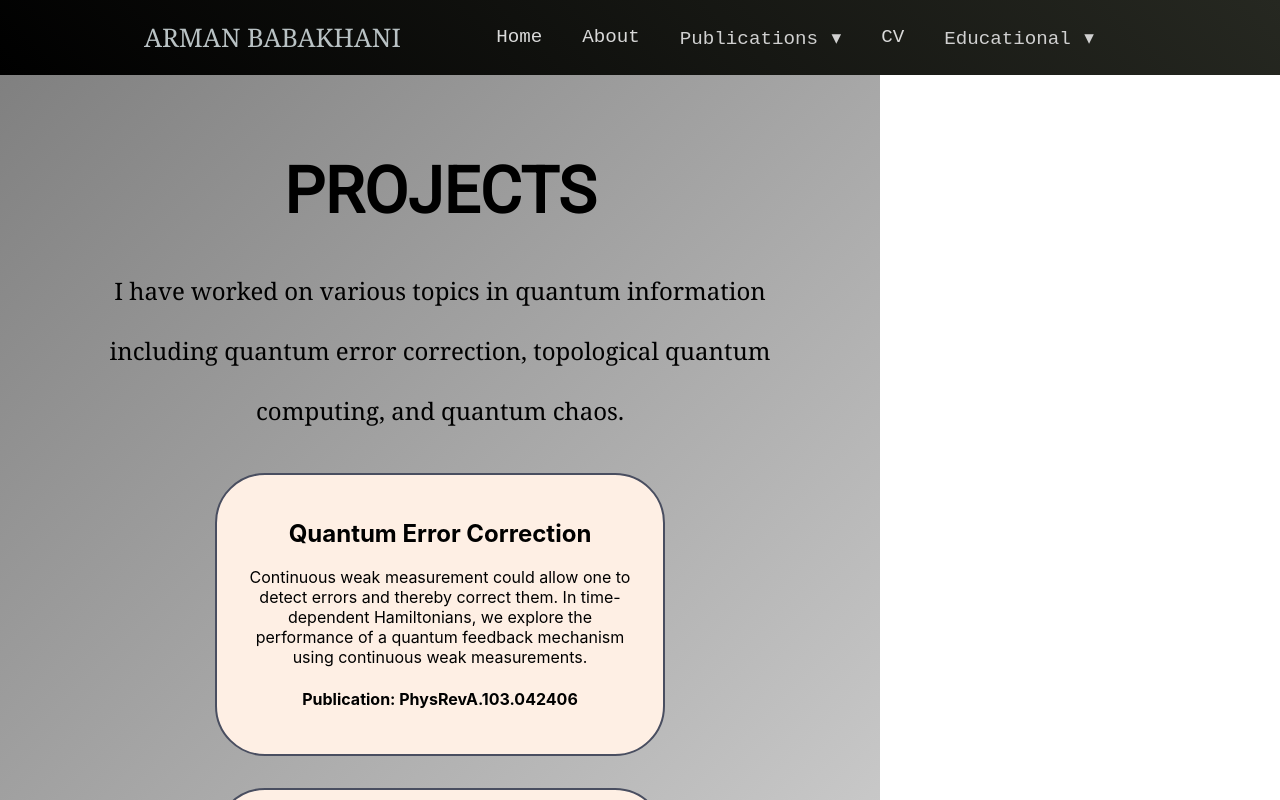
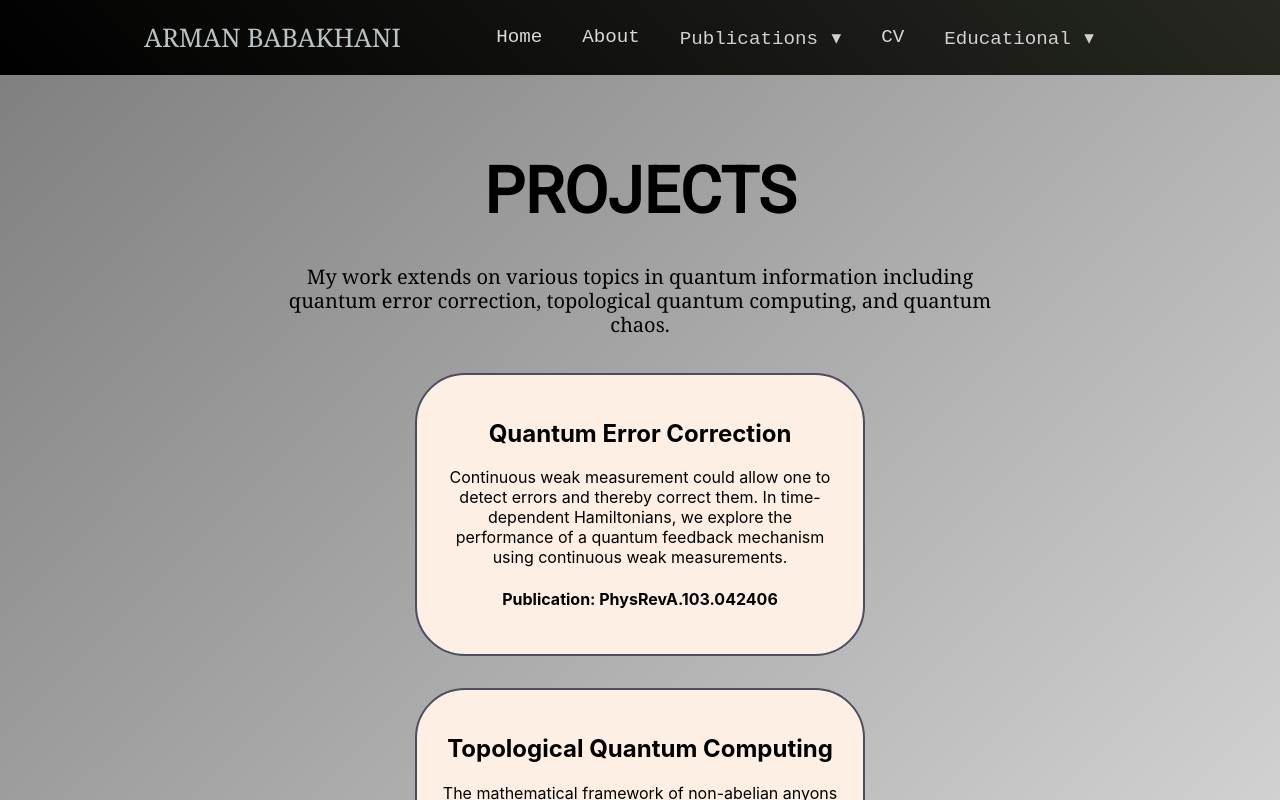
Before and after one commit to armanxbabakhani/ArmanWeb, a Next.js app: page /projects in a window 1280 px wide. Shown: the top 800 px of the page. Built offline with nearby package versions, Linux system fonts and the light colour scheme.

Commit message:
Fixed the big screen fit again and the font on the projects page!

```diff
--- a/component/layout.js
+++ b/component/layout.js
@@ -20,7 +20,7 @@ overflow: auto;
 `
 
 const Background = styled.div`
-position: absolute;
+position: relative;
 top:75px;
 background: linear-gradient(135deg , gray, white);
 display: flex;
--- a/pages/projects.js
+++ b/pages/projects.js
@@ -10,8 +10,8 @@ export default function Me() {
                     PROJECTS
                 </h1>
                 <div className={styles.introbox}>
-                    <h4> I have worked on various topics in quantum information including quantum error correction,
-                    topological quantum computing, and quantum chaos.</h4>
+                    <p> My work extends on various topics in quantum information including quantum error correction,
+                    topological quantum computing, and quantum chaos.</p>
                 </div>
                 <div className={styles.grid}>
                     <div className={styles.roundbox}>
--- a/styles/Home.module.css
+++ b/styles/Home.module.css
@@ -170,6 +170,12 @@
   font-size: 1.5rem;
   font-weight: 80;
 }
+.introbox p{
+  padding: 0;
+  font-size: 1.25rem;
+  font-weight: 90;
+  line-height: 1.5rem;
+}
 
 .roundbox {
   background: #feefe4;
```
